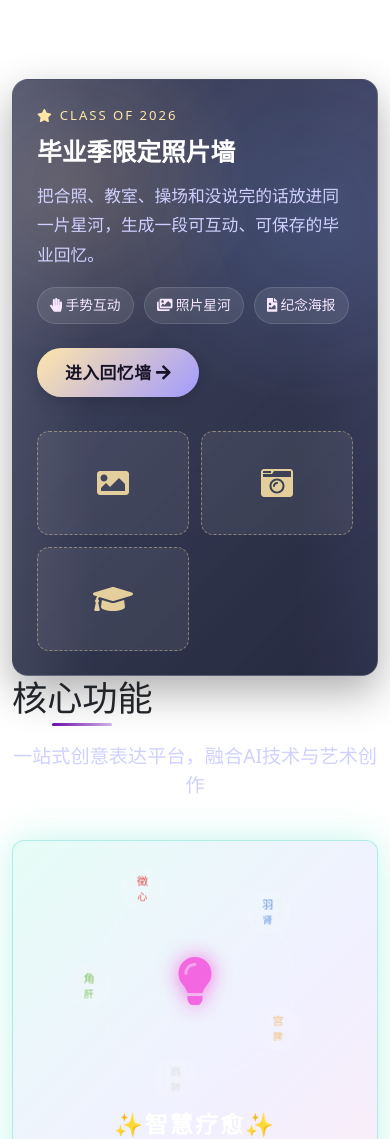
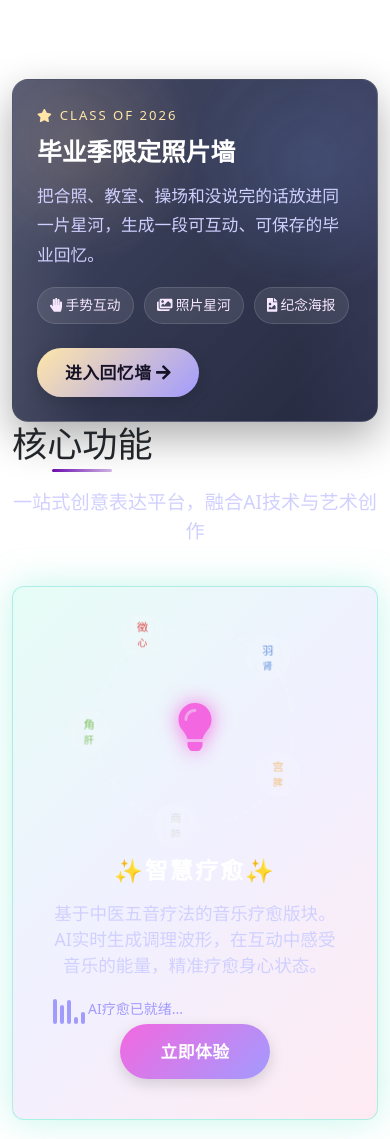
Before and after one commit to DarkStars1922/wyly_backend, a Django app: page / in a window 390 px wide. Shown: the part 483-1622 px from the top of the page. Run offline with Django 4.2, Linux system fonts and the light colour scheme; some libraries are stand-ins or nearby versions.

Commit message:
fix some bugs

```diff
--- a/music_h_app/api/graduation_wall_view.py
+++ b/music_h_app/api/graduation_wall_view.py
@@ -1,13 +1,6 @@
-from pathlib import Path
-
-from django.conf import settings
 from django.http import JsonResponse
-from django.templatetags.static import static
 from django.views import View
 
-
-DEFAULT_PHOTO_DIR = Path("graduation_wall/defaults")
-DEFAULT_PHOTO_EXTENSIONS = {".jpg", ".jpeg", ".png", ".webp"}
 
 GRADUATION_WALL_COPY = {
     "year": "2026",
@@ -40,40 +33,13 @@ GRADUATION_WALL_CAPTIONS = [
 ]
 
 
-def _default_photo_names():
-    candidates = []
-    for root in getattr(settings, "STATICFILES_DIRS", []):
-        candidates.append(Path(root) / DEFAULT_PHOTO_DIR)
-    static_root = getattr(settings, "STATIC_ROOT", None)
-    if static_root:
-        candidates.append(Path(static_root) / DEFAULT_PHOTO_DIR)
-
-    names = []
-    seen = set()
-    for directory in candidates:
-        if not directory.exists():
-            continue
-        for photo in sorted(directory.iterdir()):
-            if not photo.is_file() or photo.suffix.lower() not in DEFAULT_PHOTO_EXTENSIONS:
-                continue
-            if photo.name in seen:
-                continue
-            seen.add(photo.name)
-            names.append(photo.name)
-    return names
-
-
 def build_graduation_wall_config():
-    default_photos = [
-        static(f"{DEFAULT_PHOTO_DIR.as_posix()}/{name}")
-        for name in _default_photo_names()
-    ]
     return {
         "copy": GRADUATION_WALL_COPY,
         "sections": GRADUATION_WALL_SECTIONS,
         "captions": GRADUATION_WALL_CAPTIONS,
-        "default_photos": default_photos,
-        "photo_count": len(default_photos),
+        "default_photos": [],
+        "photo_count": 0,
         "upload_enabled": True,
         "poster_enabled": True,
     }
--- a/templates/music_h_app/index.html
+++ b/templates/music_h_app/index.html
@@ -650,10 +650,6 @@
     .graduation-season-card {
       position: relative;
       overflow: hidden;
-      display: grid;
-      grid-template-columns: minmax(0, 1.08fr) minmax(300px, 0.92fr);
-      gap: 34px;
-      align-items: center;
       padding: 34px;
       background:
         radial-gradient(circle at 18% 18%, rgba(255, 214, 160, 0.18), transparent 30%),
@@ -672,10 +668,10 @@
       pointer-events: none;
     }
 
-    .graduation-season-content,
-    .graduation-preview {
+    .graduation-season-content {
       position: relative;
       z-index: 1;
+      max-width: 860px;
     }
 
     .graduation-kicker {
@@ -718,62 +714,9 @@
       font-size: 0.86rem;
     }
 
-    .graduation-preview {
-      min-height: 270px;
-      display: grid;
-      grid-template-columns: repeat(3, 1fr);
-      gap: 12px;
-      transform: rotate(-2deg);
-    }
-
-    .graduation-photo-tile {
-      min-height: 84px;
-      background-size: cover;
-      background-position: center;
-      border-radius: 12px;
-      border: 1px solid rgba(255, 230, 168, 0.38);
-      box-shadow: 0 12px 28px rgba(0, 0, 0, 0.28);
-    }
-
-    .graduation-photo-tile:nth-child(2) { transform: translateY(18px) rotate(3deg); }
-    .graduation-photo-tile:nth-child(3) { transform: translateY(6px) rotate(-4deg); }
-    .graduation-photo-tile:nth-child(4) { transform: translateY(-8px) rotate(4deg); }
-    .graduation-photo-tile:nth-child(5) { transform: translateY(14px) rotate(-2deg); }
-    .graduation-photo-tile:nth-child(6) { transform: translateY(-4px) rotate(3deg); }
-
-    .graduation-empty-tile {
-      display: flex;
-      align-items: center;
-      justify-content: center;
-      color: rgba(255, 230, 168, 0.86);
-      background: rgba(255, 255, 255, 0.07);
-      border: 1px dashed rgba(255, 230, 168, 0.4);
-      border-radius: 12px;
-      min-height: 84px;
-    }
-
-    .graduation-empty-tile i {
-      margin: 0;
-    }
-
-    @media (max-width: 992px) {
-      .graduation-season-card {
-        grid-template-columns: 1fr;
-      }
-
-      .graduation-preview {
-        min-height: 220px;
-        transform: none;
-      }
-    }
-
     @media (max-width: 576px) {
       .graduation-season-card {
         padding: 24px;
-      }
-
-      .graduation-preview {
-        grid-template-columns: repeat(2, 1fr);
       }
     }
   </style>
@@ -882,15 +825,6 @@
           </a>
         </div>
 
-        <div class="graduation-preview" aria-hidden="true">
-          {% for photo_url in graduation_wall_config.default_photos|slice:":6" %}
-            <div class="graduation-photo-tile" style="background-image: url('{{ photo_url }}');"></div>
-          {% empty %}
-            <div class="graduation-empty-tile"><i class="fas fa-image fa-2x"></i></div>
-            <div class="graduation-empty-tile"><i class="fas fa-camera-retro fa-2x"></i></div>
-            <div class="graduation-empty-tile"><i class="fas fa-graduation-cap fa-2x"></i></div>
-          {% endfor %}
-        </div>
       </div>
     </section>
 
```
Also changed, not shown: 1 other file.
